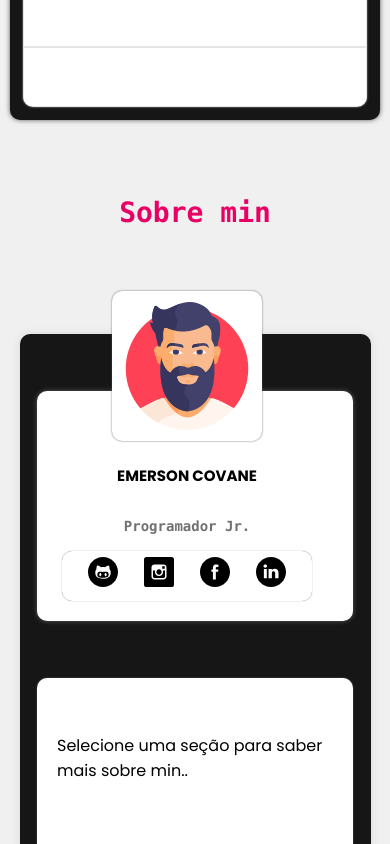
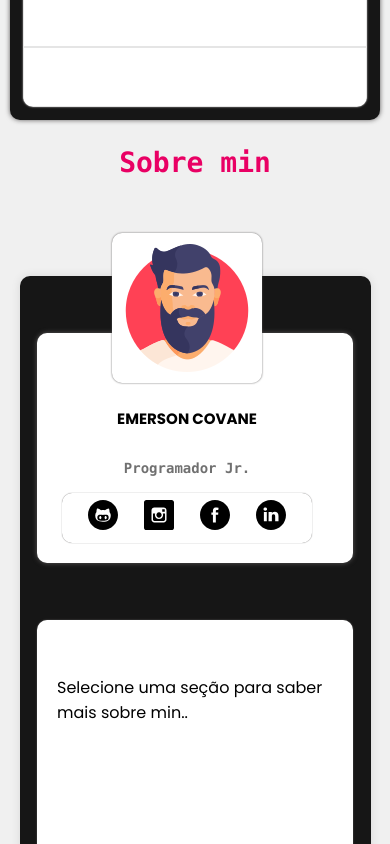
Before and after one commit to emers0n17/Portfolio_React, a React (Vite) app: page / in a window 390 px wide. Shown: the part 1680-2524 px from the top of the page. Built offline with nearby package versions, Linux system fonts and the light colour scheme.

Commit message:
Ajuste para deploy 5

```diff
--- a/src/Estilos/styleMain.css
+++ b/src/Estilos/styleMain.css
@@ -7,28 +7,8 @@
     display: flex;
     justify-content: center;
     align-items: center;
-    margin-top: 100px;
 }
 
 #esacoEntreSeccoes {
     width: 100%;
 }
-
-@media screen and (min-width: 700px) {
-    #tituloSecao {
-        margin-top: 0;
-    }
-}
-
-@media screen and (max-width: 700px) {
-    #tituloSecao {
-        margin-top: 50px;
-    }
-}
-
-@media screen and (max-width: 480px) {
-    #tituloSecao {
-        margin-top: 5vh;
-        height: 100px;
-    }
-}
```
